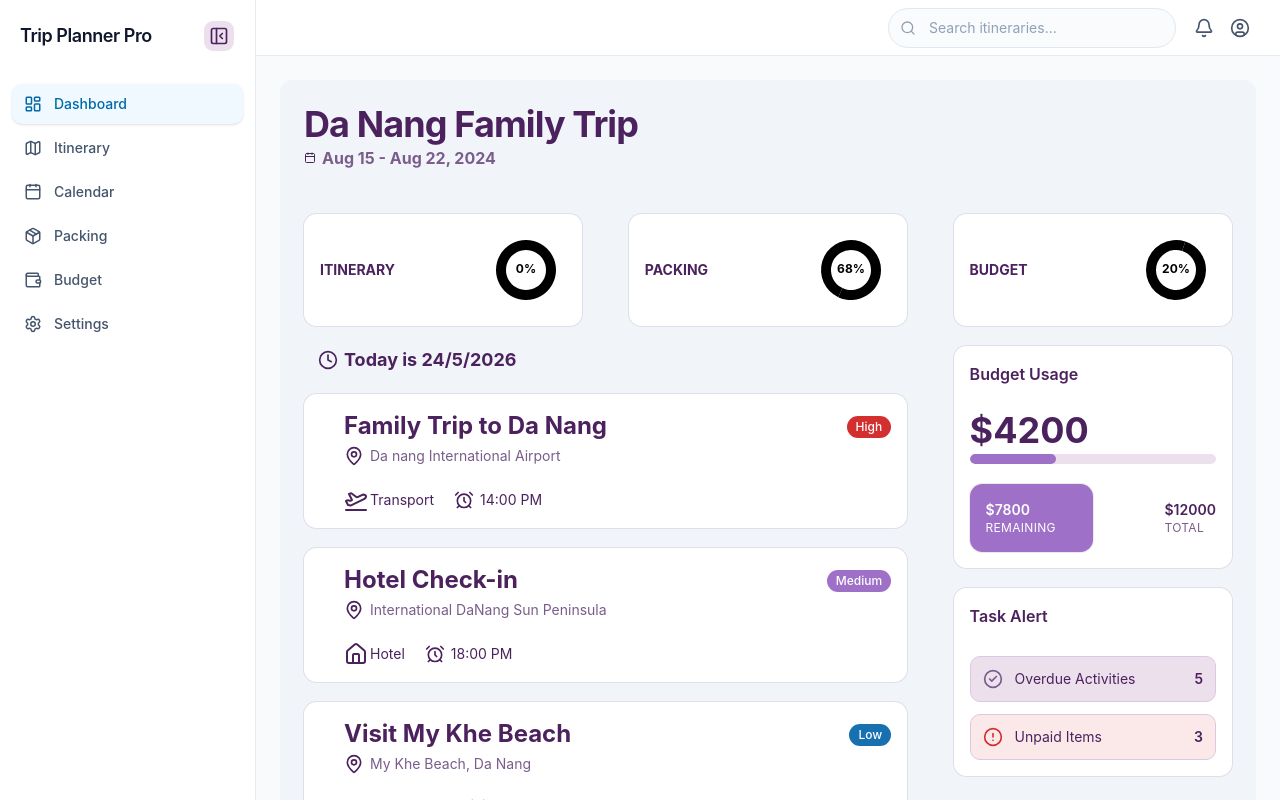
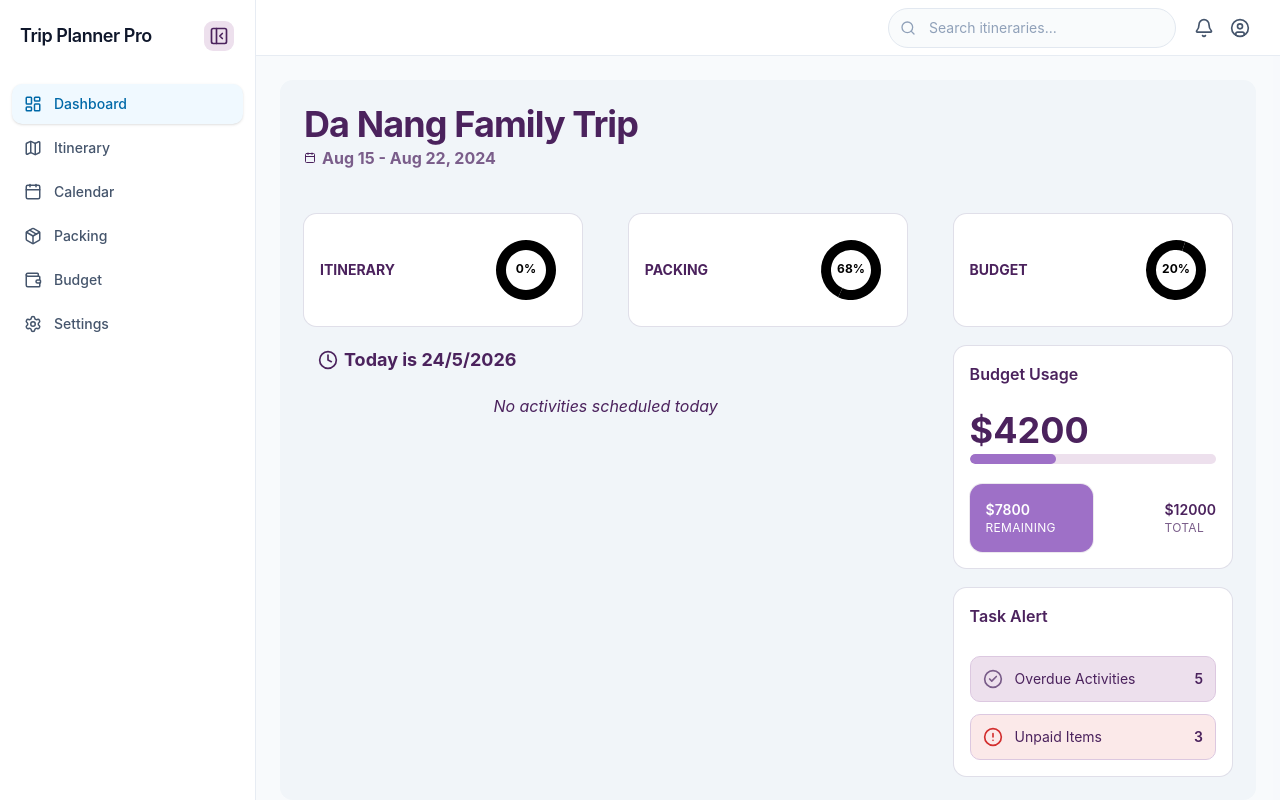
Before and after one commit to ThaoNguyen151/trip-planner-pro, a React (Vite) app: page /dashboard in a window 1280 px wide. Both pictures are taken after a click on the button "Add Trip". Built offline with nearby package versions, Linux system fonts and the light colour scheme.

Commit message:
feat: hook itinerary data to itinerary preview area

```diff
--- a/src/components/dashboard/DashboardItinPreviewArea.tsx
+++ b/src/components/dashboard/DashboardItinPreviewArea.tsx
@@ -1,61 +1,69 @@
+import type { ItineraryActivity } from "@/types";
 import DashboardItinPreviewCard from "./DashboardItinPreviewCard";
-import { Clock, PlaneTakeoff, House, Glasses } from "lucide-react";
+import { Plane, Utensils, Hotel, Glasses, Clock} from "lucide-react";
 
 const iconDict = {
-    Transport: <PlaneTakeoff></PlaneTakeoff>,
-    Hotel: <House></House>,
-    Sightseeing: <Glasses></Glasses>
+    Transport: <Plane></Plane>,
+    Lodging: <Hotel></Hotel>,
+    Sightseeing: <Glasses></Glasses>,
+    Dining: <Utensils></Utensils>
 }
 
-export default function DashboardItinPreviewArea() {
-    const tempData = [{
-        name: "Family Trip to Da Nang",
-        location: "Da nang International Airport",
-        category: "Transport",
-        time: "14:00 PM",
-        priority: "High",
-    },
-    {
-        name: "Hotel Check-in",
-        location: "International DaNang Sun Peninsula",
-        category: "Hotel",
-        time: "18:00 PM",
-        priority: "Medium",
-    },
-    {
-        name: "Visit My Khe Beach",
-        location: "My Khe Beach, Da Nang",
-        category: "Sightseeing",
-        time: "19:00 PM",
-        priority: "Low",
-    }] as const;
+interface DashboardItinPreviewAreaProps {
+  today: Date;
+  itinToday: ItineraryActivity[]
+}
 
-    const today = new Date();
+export default function DashboardItinPreviewArea(props: DashboardItinPreviewAreaProps) {
+    // const tempData = [{
+    //     name: "Family Trip to Da Nang",
+    //     location: "Da nang International Airport",
+    //     category: "Transport",
+    //     time: "14:00 PM",
+    //     priority: "High",
+    // },
+    // {
+    //     name: "Hotel Check-in",
+    //     location: "International DaNang Sun Peninsula",
+    //     category: "Hotel",
+    //     time: "18:00 PM",
+    //     priority: "Medium",
+    // },
+    // {
+    //     name: "Visit My Khe Beach",
+    //     location: "My Khe Beach, Da Nang",
+    //     category: "Sightseeing",
+    //     time: "19:00 PM",
+    //     priority: "Low",
+    // }] as const;
 
     return (
         <div>
             <div className="pb-5 pl-3.5 flex flex-row items-center space-x-1.5">
                 <Clock className="w-5 h-5"/>
-                <p className="text-foreground font-bold text-lg">Today is {today.getDate()}/{today.getMonth() + 1}/{today.getFullYear()} </p>
+                <p className="text-foreground font-bold text-lg">Today is {props.today.getDate()}/{props.today.getMonth() + 1}/{props.today.getFullYear()} </p>
             </div>
 
-            <div className="space-y-5">
-                {tempData?.length > 0 ? (
-                    tempData.map((item, index) => (
+            {props.itinToday?.length > 0 ? (
+                    <div className="space-y-5">
+                        {props.itinToday.map((item, index) => (
                         <DashboardItinPreviewCard
                         key={index}
-                        name={item.name}
+                        name={item.title}
                         location={item.location}
                         category={item.category}
-                        time={item.time}
+                        time={item.startTime}
                         priority={item.priority}
                         icon={iconDict[item.category]}
                         />
-                    ))
+                    ))}
+                    </div>
                 ) : (
-                <p>No items found.</p>
+                <div className="flex flex-col w-full lg:items-center max-lg:pl-3.5">
+                    <p className="italic">No activities scheduled today</p>
+                </div>
                 )}
-            </div>
+
         </div>
     )
 }
--- a/src/components/dashboard/DashboardItinPreviewCard.tsx
+++ b/src/components/dashboard/DashboardItinPreviewCard.tsx
@@ -1,11 +1,12 @@
 import { Card, CardContent } from "../ui/card"
 import { MapPin, AlarmClock } from "lucide-react"
 import { Badge } from "../ui/badge"
+import type { ActivityCategory } from "@/types";
 
 interface ItinPreviewCardProps {
   name: string;
   location: string;
-  category: "Transport" | "Food" | "Sightseeing" | "Shopping"| "Hotel" | "Other";
+  category: ActivityCategory;
   time: string;
   priority: "Low" | "Medium" | "High";
   icon: React.ReactNode;
--- a/src/components/dashboard/DisplayArea.tsx
+++ b/src/components/dashboard/DisplayArea.tsx
@@ -11,6 +11,8 @@ export function DisplayArea() {
 
     const expenses = useBudgetStore((state) => state.expenses).map((expense) => expense.actualCost === null ? 0 : expense.actualCost)
     const totalExpenses = expenses.reduce((acc, cur) => acc + cur, 0)
+    const todayDate = new Date();
+    const potentialTodayActivity = itinInfo.filter((days) => `${todayDate.getMonth()} ${todayDate.getDate()}, ${todayDate.getFullYear()}` === days.date)
 
     return (
         <div>
@@ -27,7 +29,7 @@ export function DisplayArea() {
             </div>
             <div className="lg:gap-[5%] flex flex-col lg:flex-row w-full gap-5">
                 <div className="lg:w-[65%] w-full">
-                    <DashboardItinPreviewArea></DashboardItinPreviewArea>
+                    <DashboardItinPreviewArea today={todayDate} itinToday={potentialTodayActivity.length > 0 ? potentialTodayActivity[0].activities : []}></DashboardItinPreviewArea>
                 </div>
                 <div className="lg:w-3/10">
                     <div className="flex flex-col gap-5">
```
